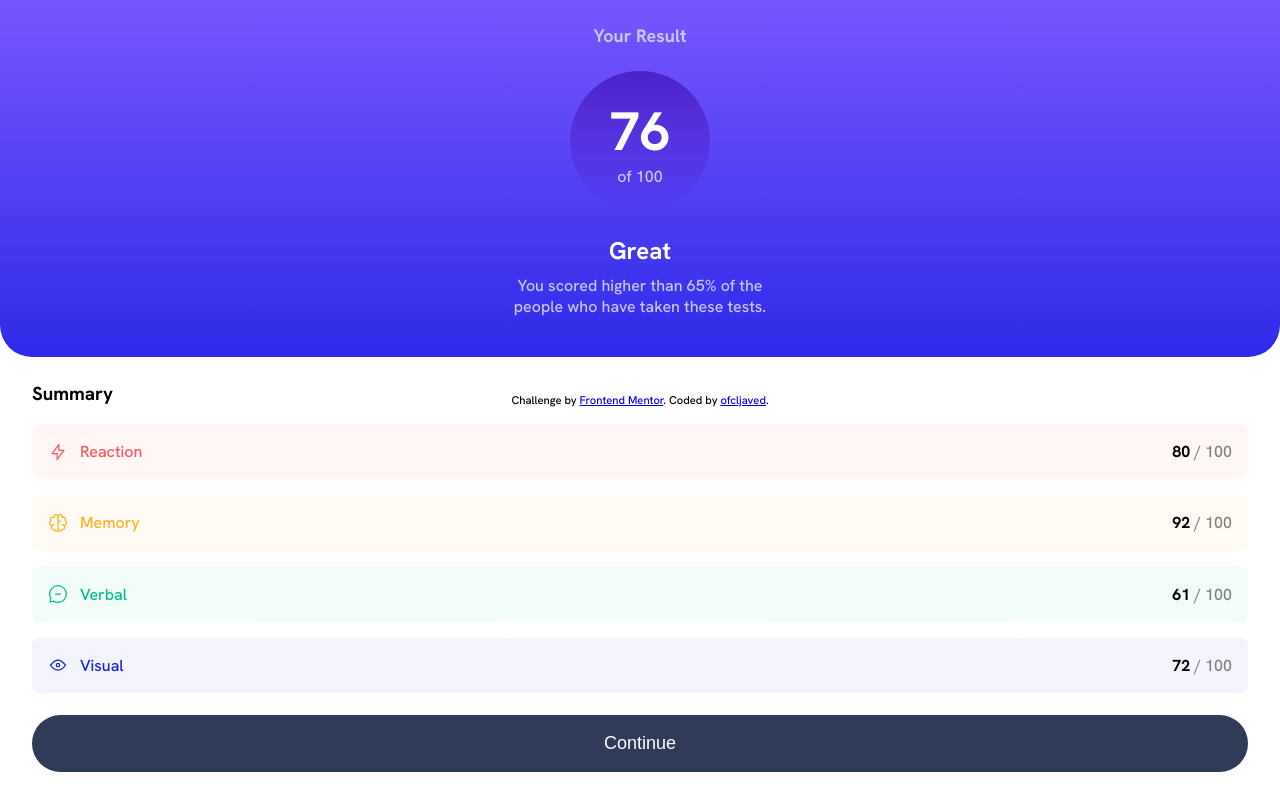
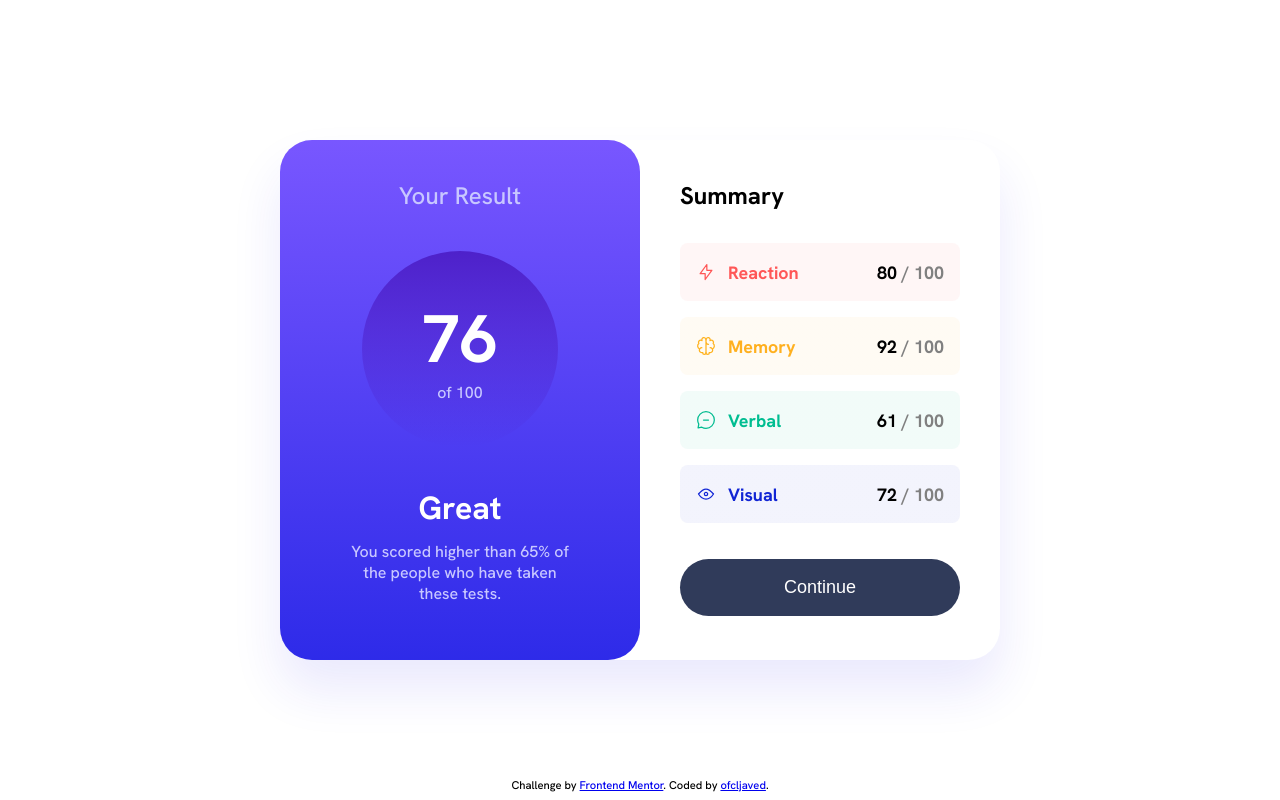
Before and after one commit to ofcljaved/results-summary, a website built with Vite: page index.html in a window 1280 px wide. Built offline with nearby package versions, Linux system fonts and the light colour scheme.

Commit message:
build: style desktop design

```diff
--- a/src/style.css
+++ b/src/style.css
@@ -26,7 +26,7 @@
 }
 
 html {
-  font-family: 'Hanken Grotesk', sans-serif;
+  font-family: "Hanken Grotesk", sans-serif;
 }
 
 body {
@@ -37,7 +37,7 @@ body {
 }
 footer.attribution {
   position: absolute;
-  bottom: 0.5brem;
+  bottom: 0.5rem;
   font-size: 0.7rem;
   text-align: center;
 }
@@ -48,7 +48,16 @@ main {
   display: grid;
   grid-template-rows: max-content auto;
 }
-
+@media (width > 425px) {
+  main {
+    grid-template-rows: auto;
+    grid-template-columns: repeat(2, 1fr);
+    height: auto;
+    max-width: 45rem;
+    box-shadow: 0px 30px 50px hsla(241, 81%, 54%, 0.1);
+    border-radius: 2rem;
+  }
+}
 .result {
   background-image: var(--card-bg-gradient);
   color: var(--text-secondary);
@@ -59,10 +68,22 @@ main {
   gap: 1.5rem;
   padding: 1.5rem;
 }
-
+@media (width > 425px) {
+  .result {
+    border-radius: 2rem;
+    padding: 2.5rem;
+    gap: 2.5rem;
+  }
+}
 .result h1 {
   margin: 0;
   font-size: 1.125rem;
+}
+@media (width > 425px) {
+  .result h1 {
+    font-size: 1.5rem;
+    font-weight: 500;
+  }
 }
 
 .result .average {
@@ -74,23 +95,41 @@ main {
   width: 8.75rem;
   aspect-ratio: 1;
 }
+@media (width > 425px) {
+  .result .average {
+    width: 12.25rem;
+  }
+}
 .result .average > :first-child {
   color: var(--text-primary);
   font-size: 3.375rem;
 }
-
+@media (width > 425px) {
+  .result .average > :first-child {
+    font-size: 4.2rem;
+  }
+}
 .result .remarks {
   text-align: center;
   width: 30ch;
+}
+@media (width > 425px) {
+  .result .remarks {
+    width: 25ch;
+  }
 }
 .result .remarks > * {
   margin-block-start: 0;
 }
 .result .remarks > :first-child {
-  margin-block-end: 0.5625rem;
+  margin-block-end: 0.375em;
   color: var(--text-primary);
 }
-
+@media (width > 425px) {
+  .result .remarks > :first-child {
+    font-size: 2rem;
+  }
+}
 .summary {
   display: grid;
   padding-inline: 2rem;
@@ -98,9 +137,20 @@ main {
   gap: 1.125rem;
   grid-template-rows: max-content auto max-content;
 }
+@media (width > 425px) {
+  .summary {
+    padding: 2.5rem;
+    gap: 2rem;
+  }
+}
 
 .summary h3 {
   margin-block: 0;
+}
+@media (width > 425px) {
+  .summary h3 {
+    font-size: 1.5rem;
+  }
 }
 
 .summary button {
@@ -112,6 +162,12 @@ main {
   padding: 1em;
   border-radius: 100rem;
   margin-block: 0.25rem;
+  cursor: pointer;
+}
+.summary button:hover,
+.summary button:active,
+.summary button:focus-visible {
+  background-image: var(--card-bg-gradient);
 }
 
 .summary ul {
@@ -136,7 +192,12 @@ main {
     transparent
   );
 }
-
+@media (width > 425px) {
+  .summary ul > * {
+    font-size: 1.12rem;
+    font-weight: 700;
+  }
+}
 .summary ul li [data-marks] > :first-child {
   color: initial;
 }
```
